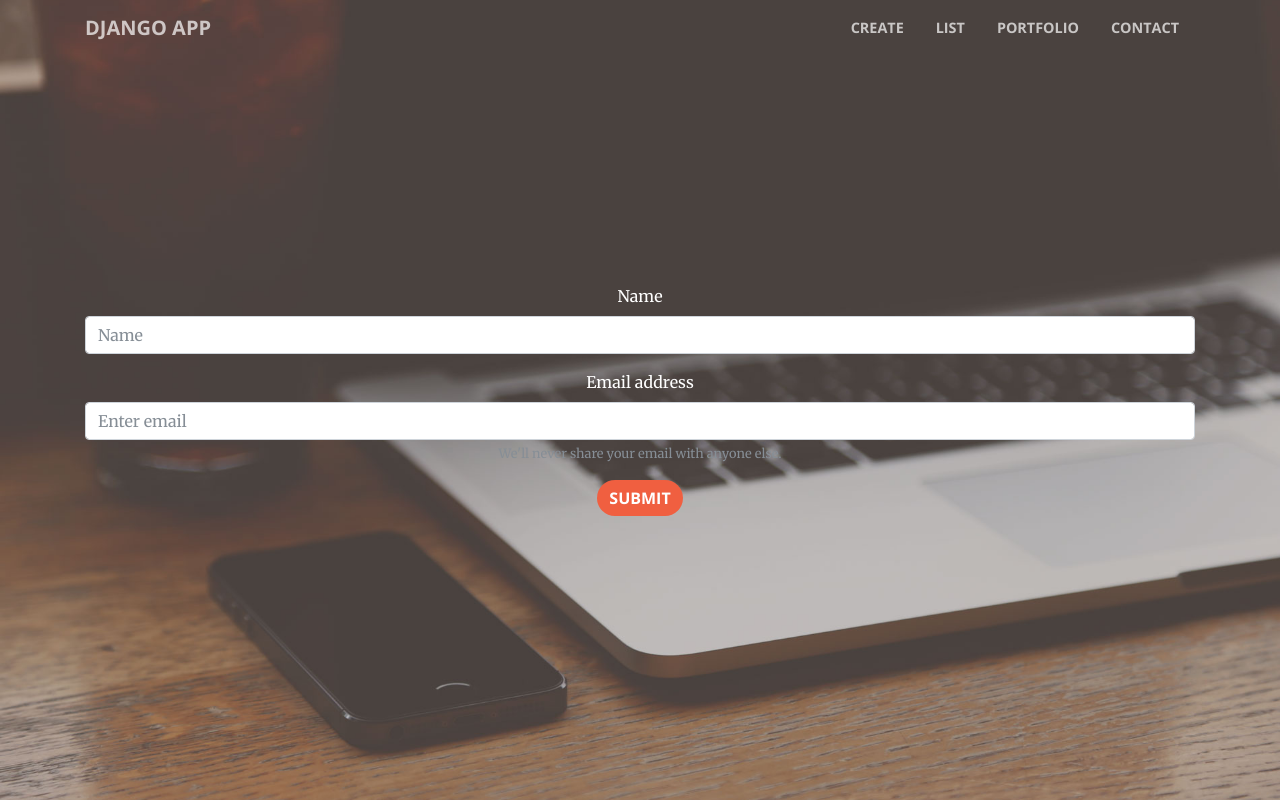
After one commit to yash2code/django, a Django app: page /create in a window 1280 px wide. The commit adds this page. Run offline with Django 3.2, Linux system fonts and the light colour scheme; some libraries are stand-ins or nearby versions.

Commit message:
setup create user layout'

```diff
--- /dev/null
+++ b/app/templates/app/create.html
@@ -0,0 +1,66 @@
+{% extends 'base.html' %}
+
+{% load staticfiles %}
+
+{% block title %} Welcome {% endblock %}
+
+{% block css %}
+{{block.super}}
+<!-- Bootstrap core CSS -->
+<link href="{% static 'vendor/bootstrap/css/bootstrap.min.css' %}" rel="stylesheet">
+
+<!-- Custom fonts for this template -->
+<link href="{% static 'vendor/font-awesome/css/font-awesome.min.css' %}" rel="stylesheet" type="text/css">
+<link href='https://fonts.googleapis.com/css?family=Open+Sans:300italic,400italic,600italic,700italic,800italic,400,300,600,700,800'
+    rel='stylesheet' type='text/css'>
+<link href='https://fonts.googleapis.com/css?family=Merriweather:400,300,300italic,400italic,700,700italic,900,900italic'
+    rel='stylesheet' type='text/css'>
+
+<!-- Plugin CSS -->
+<link href="{% static 'vendor/magnific-popup/magnific-popup.css' %}" rel="stylesheet">
+
+<!-- Custom styles for this template -->
+<link href="{% static 'css/creative.min.css' %}" rel="stylesheet">
+<link href="{% static 'css/style.css' %}" rel="stylesheet">
+{% endblock %}
+
+{% block script %}
+
+<!-- Bootstrap core JavaScript -->
+<script src="{% static 'vendor/jquery/jquery.min.js' %}"></script>
+<script src="{% static 'vendor/bootstrap/js/bootstrap.bundle.min.js' %}"></script>
+
+<!-- Plugin JavaScript -->
+<script src="{% static 'vendor/jquery-easing/jquery.easing.min.js' %}"></script>
+<script src="{% static 'vendor/scrollreveal/scrollreveal.min.js' %}"></script>
+<script src="{% static 'vendor/magnific-popup/jquery.magnific-popup.min.js' %}"></script>
+
+<!-- Custom scripts for this template -->
+<script src="{% static 'js/creative.min.js' %}"></script>
+{% endblock %}
+
+{% block content %}
+
+<!-- Mixins-->
+<header class="masthead text-center text-white d-flex">
+        <div class="container my-auto">
+    <form>
+        <div class="form-group">
+            <label for="name">Name</label>
+            <input type="text" class="form-control" id="name" placeholder="Name">
+        </div>
+        <div class="form-group">
+            <label for="email">Email address</label>
+            <input type="email" class="form-control" id="email" aria-describedby="emailHelp" placeholder="Enter email">
+            <small id="emailHelp" class="form-text text-muted">We'll never share your email with anyone else.</small>
+        </div>
+
+
+
+        <button type="submit" class="btn btn-primary">Submit</button>
+    </form>
+    </div>
+</header>
+
+
+{% endblock %}
--- a/app/templates/app/index.html
+++ b/app/templates/app/index.html
@@ -47,7 +47,7 @@
         </div>
         <div class="col-lg-8 mx-auto">
           <p class="text-faded mb-5">Start Bootstrap can help you build better websites using the Bootstrap CSS framework! Just download your template and start going, no strings attached!</p>
-          <a class="btn btn-primary btn-xl js-scroll-trigger" href="#create">Create User</a>
+          <a class="btn btn-primary btn-xl js-scroll-trigger" href="/create">Create User</a>
           <a class="btn btn-primary btn-xl js-scroll-trigger" href="#list">List Users</a>
         </div>
       </div>
--- a/app/urls.py
+++ b/app/urls.py
@@ -1,10 +1,11 @@
 from django.urls import include,path
-#from . import views
-from django.views.generic import TemplateView
+from . import views
+#from django.views.generic import TemplateView
 
 app_name='app'
 
 urlpatterns = [
-    #path('',views.index,name="home"),
-    path('',TemplateView.as_view(template_name='app/index.html'),name="home")
+    path('',views.index,name="home"),
+    path('create',views.create,name="create"),
+    #path('',TemplateView.as_view(template_name='app/index.html'),name="home")
 ]
--- a/app/views.py
+++ b/app/views.py
@@ -7,3 +7,9 @@ def index(request):
         'title' : 'Home page',
     }
     return render(request, "app/index.html",context)
+
+def create(request):
+    context={
+        'title' : 'Create User',
+    }
+    return render(request, "app/create.html",context)
```
